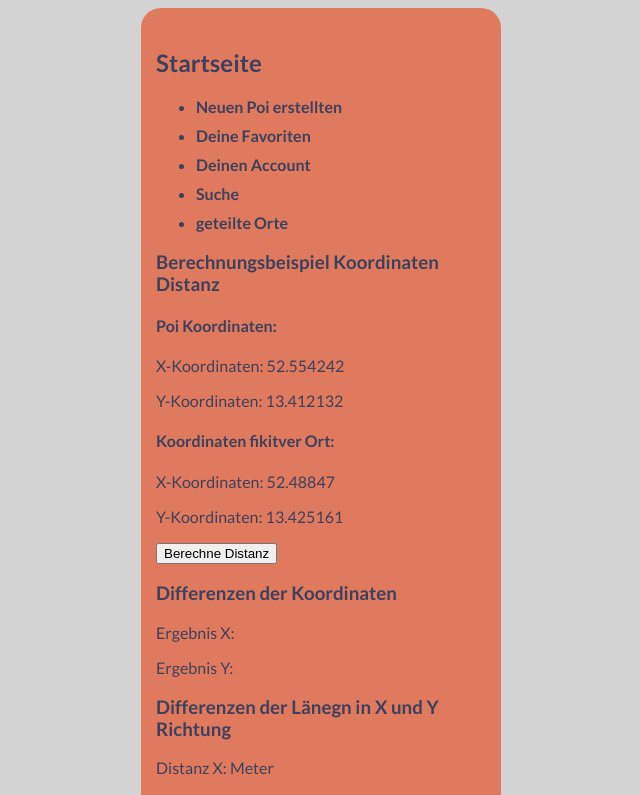
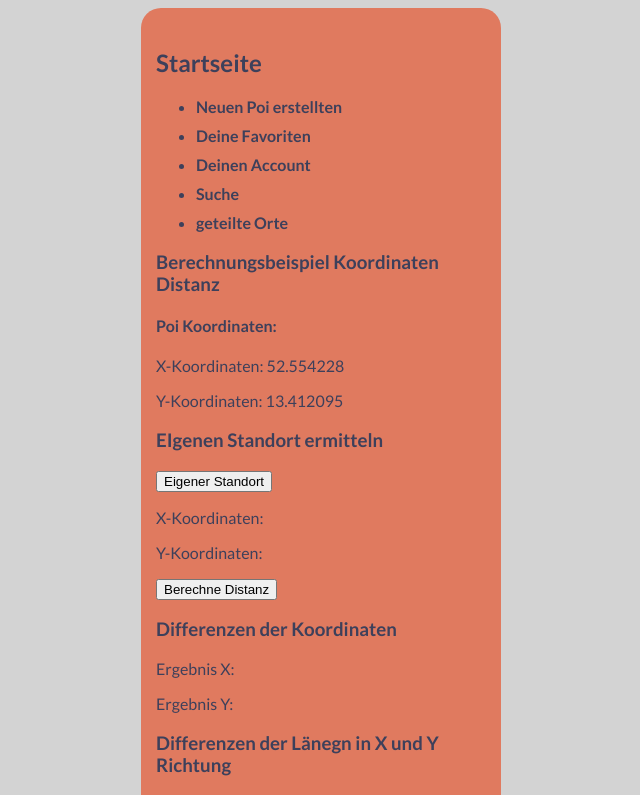
Before and after one commit to mullerow/Abled-App, a Vue app: page / in a window 1280 px wide. Shown: the top 795 px of the page, without its empty margins (319-959 px from the left). Built offline with nearby package versions, Linux system fonts and the light colour scheme.

Commit message:
feat: button to determinate the own position added

```diff
--- a/src/stores/store.js
+++ b/src/stores/store.js
@@ -15,6 +15,8 @@ export const storeData = defineStore('poiStore', {
       lengthlongitude: 68710, // 68,71 km lang ist die durchschnittliche Länge der Längengrade (mittlerer Grad über Deutschland)
       // temporäre Daten für die Suchfunktion
       searchDistance: 500,
+      ownXCoordinate: 0,
+      ownYCoordinate: 0,
       // temporäre Daten für die Addressenbestimmung aus Koorinaten
       district: 0,
       street: '',
@@ -78,8 +80,8 @@ export const storeData = defineStore('poiStore', {
         id: 201,
         categoryId: '301',
         detailCategories: ['steil', 'Geländer'],
-        xCoordinates: 52.554242,
-        yCoordinates: 13.412132,
+        xCoordinates: 52.554228,
+        yCoordinates: 13.412095,
         status: true,
         minWidth: 92,
         isFavorite: false,
@@ -201,6 +203,15 @@ export const storeData = defineStore('poiStore', {
         .catch((error) => {
           console.error('Die Koordinaten konnten leider nicht Verabeitet werden:', error)
         })
+    },
+    getOwnPosition() {
+      const saveOwnPositon = (position) => {
+        console.log(position.coords.latitude)
+        console.log(position.coords.longitude)
+        this.ownXCoordinate = position.coords.latitude
+        this.ownYCoordinate = position.coords.longitude
+      }
+      navigator.geolocation.getCurrentPosition(saveOwnPositon)
     }
   }
 })
--- a/src/views/HomeView.vue
+++ b/src/views/HomeView.vue
@@ -28,10 +28,14 @@ export default {
   <p>X-Koordinaten: {{ store.poiData[0].xCoordinates }}</p>
   <p>Y-Koordinaten: {{ store.poiData[0].yCoordinates }}</p>
 
-  <h4>Koordinaten fikitver Ort:</h4>
-  <p>X-Koordinaten: {{ testX }}</p>
-  <p>Y-Koordinaten: {{ testY }}</p>
-  <button @click="store.calcDistance(store.poiData[0], testX, testY)">Berechne Distanz</button>
+  <h3>EIgenen Standort ermitteln</h3>
+  <button @click="store.getOwnPosition">Eigener Standort</button>
+  <p>X-Koordinaten: {{ store.ownXCoordinate }}</p>
+  <p>Y-Koordinaten: {{ store.ownYCoordinate }}</p>
+
+  <button @click="store.calcDistance(store.poiData[0], store.ownXCoordinate, store.ownYCoordinate)">
+    Berechne Distanz
+  </button>
   <h3>Differenzen der Koordinaten</h3>
   <p>Ergebnis X: {{ store.xCoordinateDifference }}</p>
   <p>Ergebnis Y: {{ store.yCoordinateDifference }}</p>
@@ -43,7 +47,9 @@ export default {
     <span style="color: goldenrod">{{ store.straightLineToAim }}</span>
     Meter
   </h2>
-  <button @click="store.getAddressbyCoordinates(testX, testY)">ermittle die Addresse</button>
+  <button @click="store.getAddressbyCoordinates(store.ownXCoordinate, store.ownYCoordinate)">
+    ermittle die Addresse
+  </button>
   <h3>Addresse des Ziels:</h3>
   <p>Stadt: {{ store.city }}</p>
   <p>Stadteil: {{ store.district }}</p>
```
